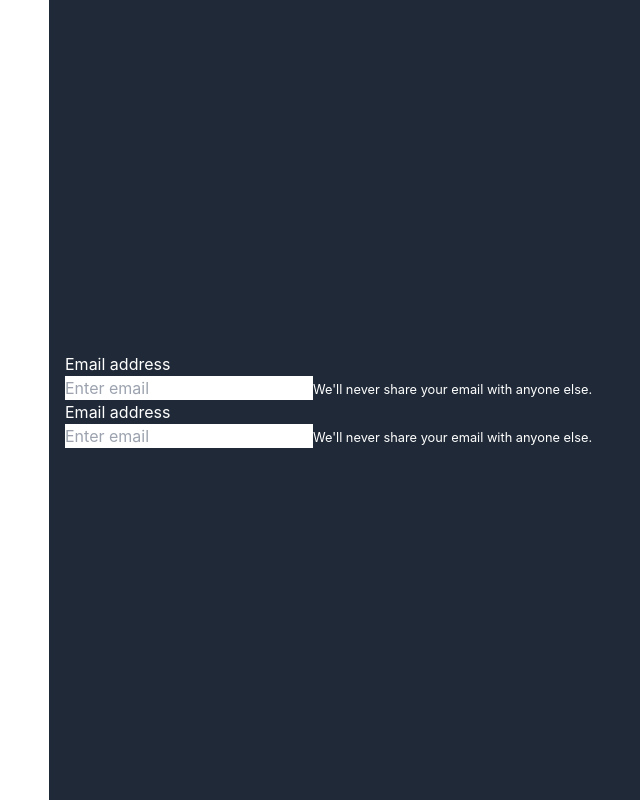
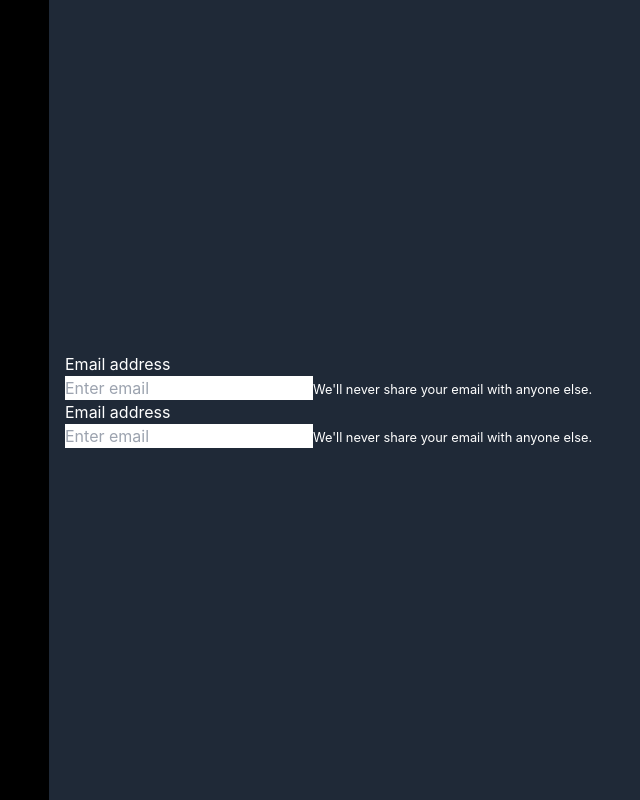
Before and after one commit to princecodes247/LinkCtrl--frontend, a React (Vite) app: page /register in a window 1280 px wide. Shown: the whole page, without its empty margins (575-1215 px from the left). Built offline with nearby package versions, Linux system fonts and the light colour scheme.

Commit message:
add bg color to body

```diff
--- a/src/main.jsx
+++ b/src/main.jsx
@@ -16,6 +16,7 @@ import './index.css';
 
 ReactDOM.createRoot(document.getElementById('root')).render(
   <React.StrictMode>
+    <body className="bg-black">
       <BrowserRouter>
         <Routes>
           <Route path="/" element={<Home />} />
@@ -31,5 +32,6 @@ ReactDOM.createRoot(document.getElementById('root')).render(
           {/* <Route path="dashboard" element={<Dashboard />} /> */}
         </Routes>
       </BrowserRouter>
+    </body>
   </React.StrictMode>
 );
```
Lines whose indentation alone changed are shown as unchanged.
